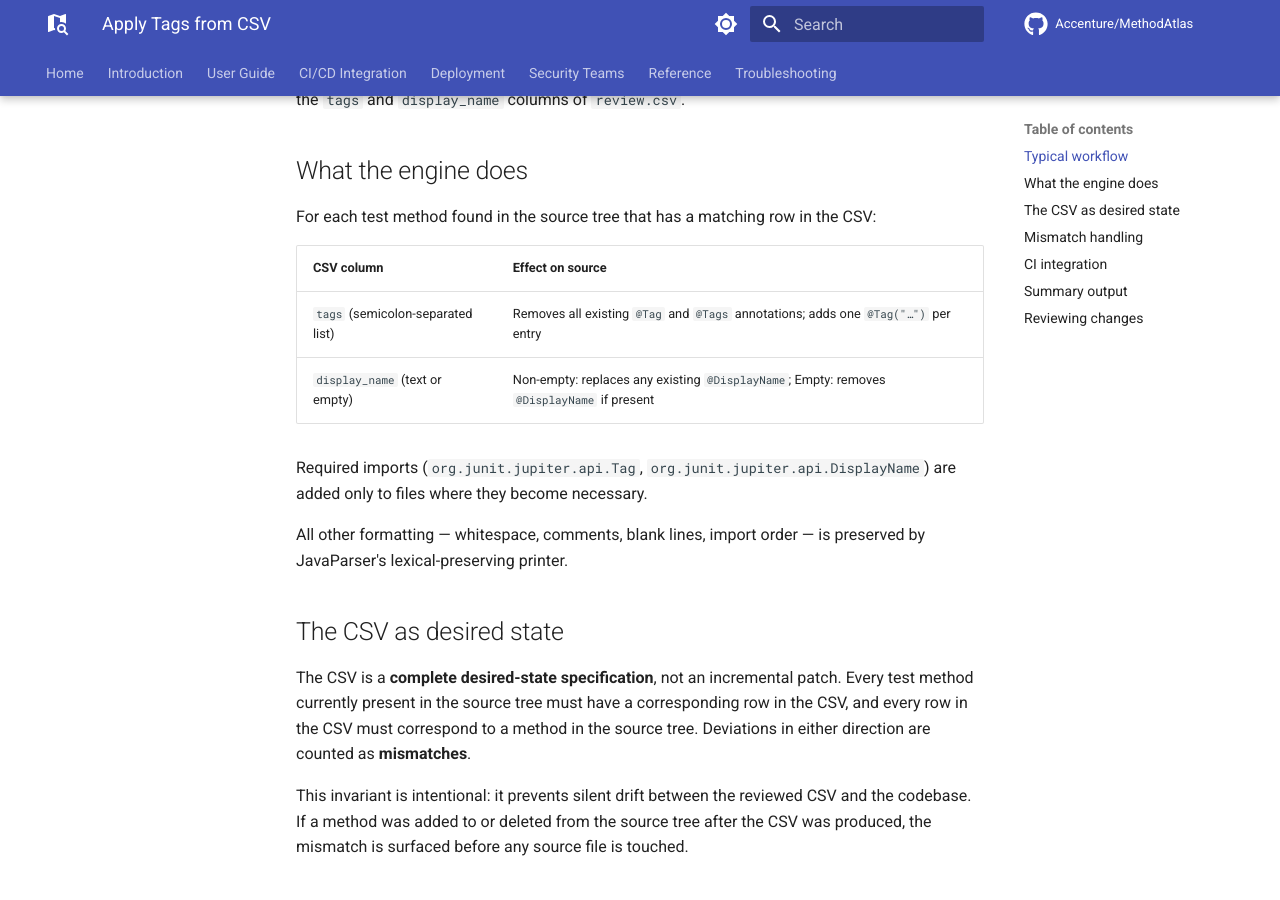
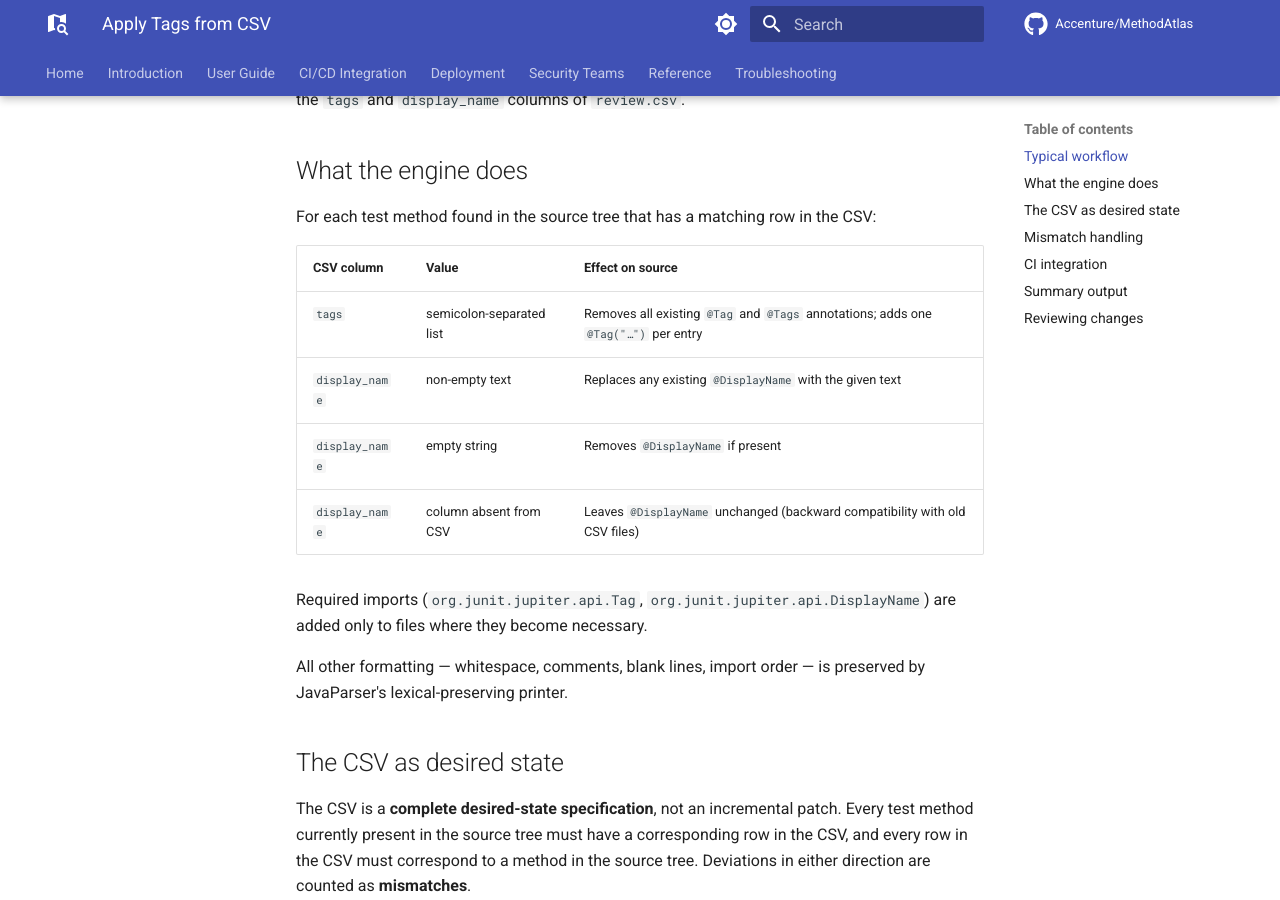
Before and after one commit to Accenture/MethodAtlas, an MkDocs documentation site: the page built from docs/usage-modes/apply-tags-from-csv.md, in a window 1280 px wide and 900 px high, scrolled down 635 px. Built offline with MkDocs 1.6.1 and Material for MkDocs 9.7.7, drawn with Linux system fonts in a browser that asks for light colours; comment, search, counter and statistics services are not loaded.

Commit message:
docs(apply-tags-from-csv): document backward-compatible display_name column behaviour

```diff
--- a/docs/usage-modes/apply-tags-from-csv.md
+++ b/docs/usage-modes/apply-tags-from-csv.md
@@ -29,10 +29,12 @@ that matches the `tags` and `display_name` columns of `review.csv`.
 
 For each test method found in the source tree that has a matching row in the CSV:
 
-| CSV column | Effect on source |
-|---|---|
-| `tags` (semicolon-separated list) | Removes all existing `@Tag` and `@Tags` annotations; adds one `@Tag("…")` per entry |
-| `display_name` (text or empty) | Non-empty: replaces any existing `@DisplayName`; Empty: removes `@DisplayName` if present |
+| CSV column | Value | Effect on source |
+|---|---|---|
+| `tags` | semicolon-separated list | Removes all existing `@Tag` and `@Tags` annotations; adds one `@Tag("…")` per entry |
+| `display_name` | non-empty text | Replaces any existing `@DisplayName` with the given text |
+| `display_name` | empty string | Removes `@DisplayName` if present |
+| `display_name` | column absent from CSV | Leaves `@DisplayName` unchanged (backward compatibility with old CSV files) |
 
 Required imports (`org.junit.jupiter.api.Tag`, `org.junit.jupiter.api.DisplayName`)
 are added only to files where they become necessary.
```
Also changed, not shown: docs/cli-reference.md (+4 -1 lines).
